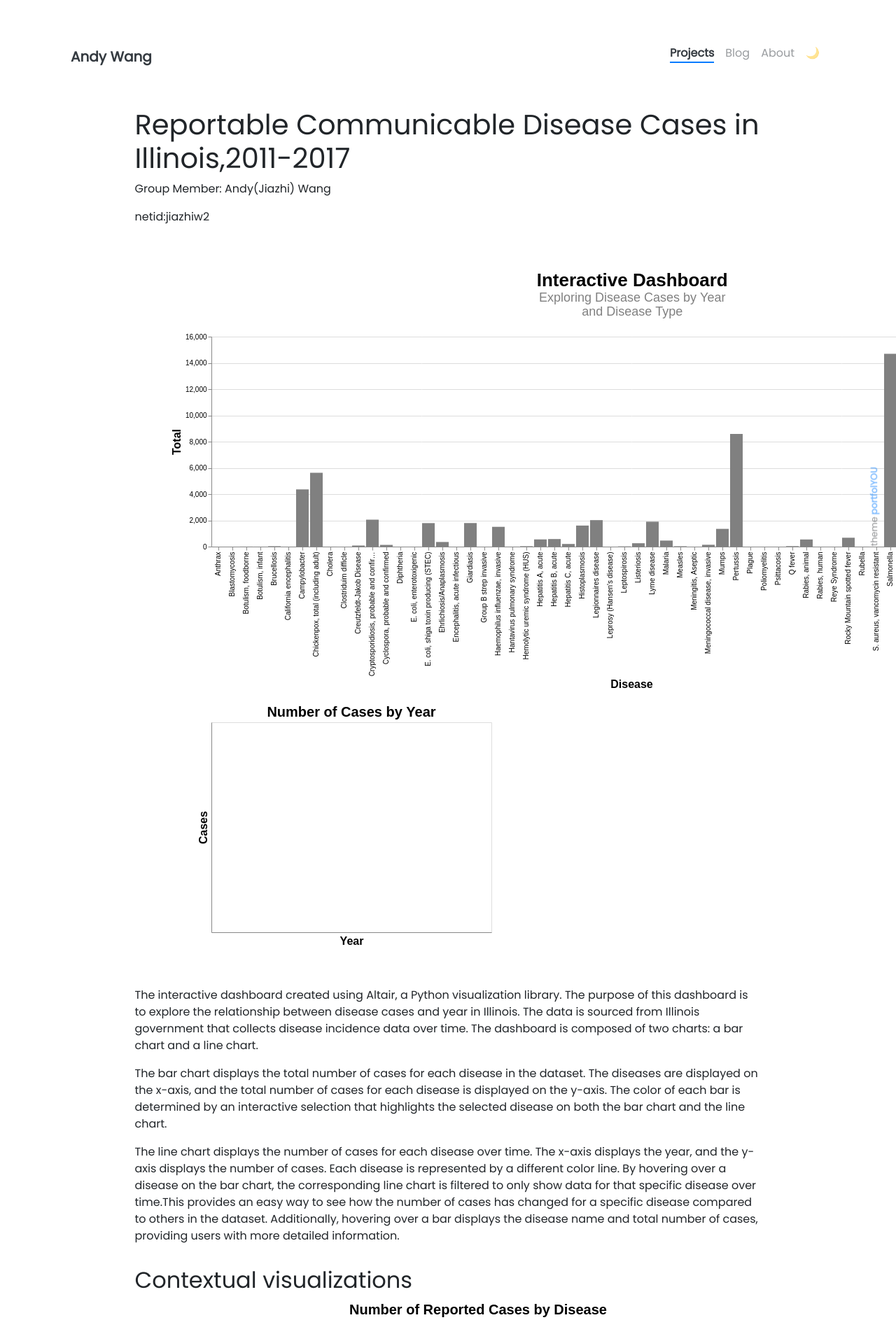
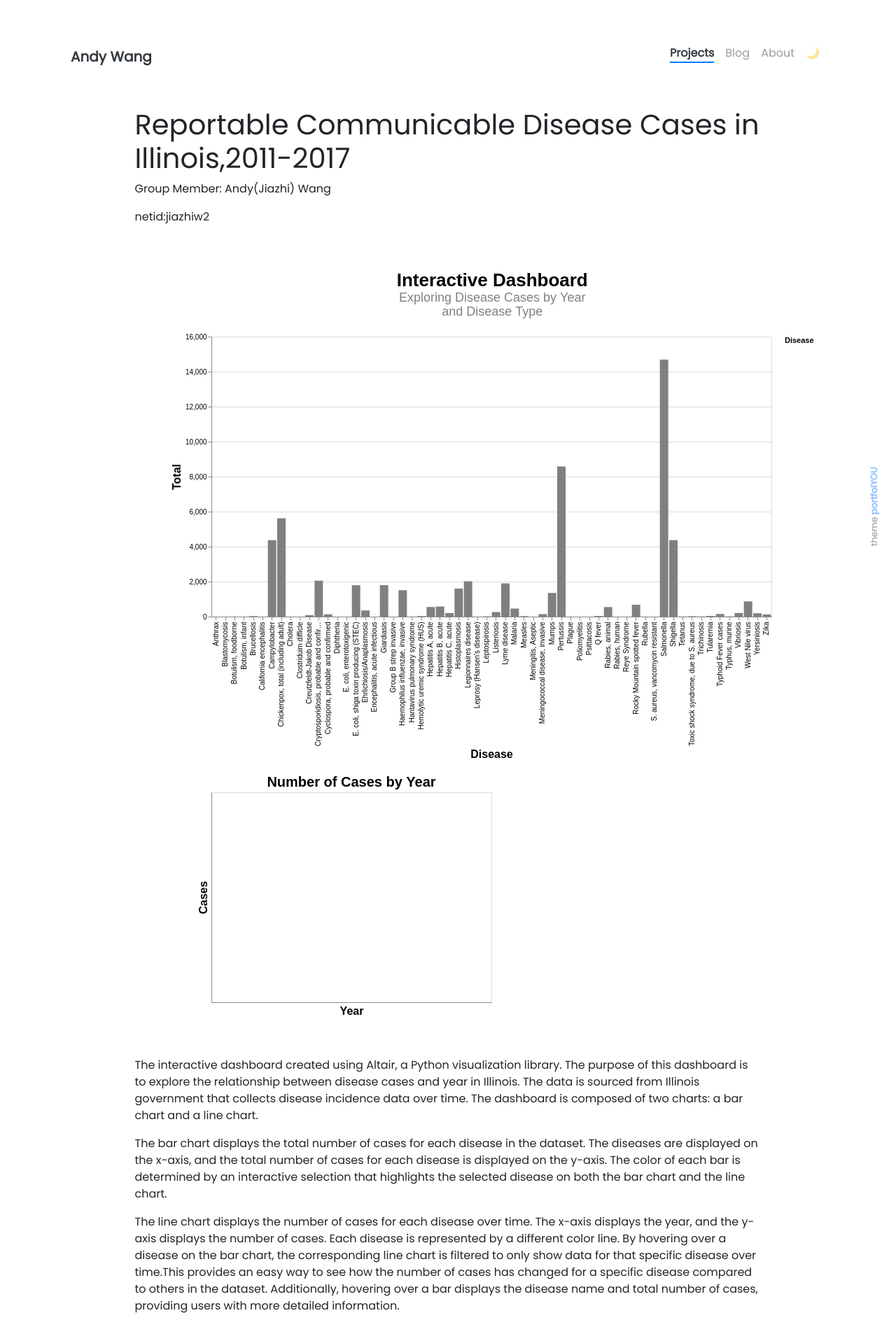
Before and after one commit to AndyW1010/AndyW1010.github.io, a Jekyll site: the page built from _projects/Reportable_Communicable_Disease Cases_Project.md, in a window 1280 px wide. Shown: the top 1886 px of the page at 70% size. Built offline with Jekyll 4.4.1, drawn with Linux system fonts in a browser that asks for light colours; nearby versions of some CDN libraries.

Commit message:
Update Reportable_Communicable_Disease Cases_Project.md

```diff
--- a/_projects/Reportable_Communicable_Disease Cases_Project.md
+++ b/_projects/Reportable_Communicable_Disease Cases_Project.md
@@ -20,7 +20,7 @@
 
 
 
-<vegachart schema-url="{{ site.baseurl }}/assets/json/dashboard1.json" style="width: 100%"></vegachart>
+<vegachart schema-url="{{ site.baseurl }}/assets/json/dashboard2.json" style="width: 100%"></vegachart>
 
 
 
```
